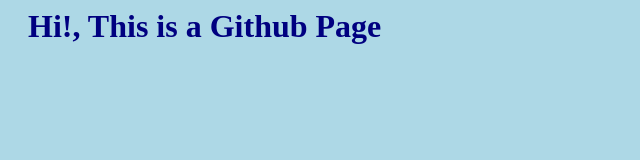
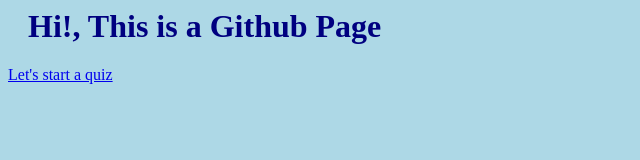
Before and after one commit to salman7-dev/salman7-dev.github.io, a plain HTML site: page index.html in a window 1280 px wide. Shown: the whole page, without its empty margins (0-640 px from the left). Drawn offline with Linux system fonts and the light colour scheme.

Commit message:
Update index.html

```diff
--- a/index.html
+++ b/index.html
@@ -4,5 +4,6 @@
   <link rel="stylesheet" type="text/css" href="mystyle.css">
  </head>
   <h1>Hi!, This is a Github Page </h1>
+  <a href="second.html"> Let's start a quiz </a>
 </body>
 </html>
```
